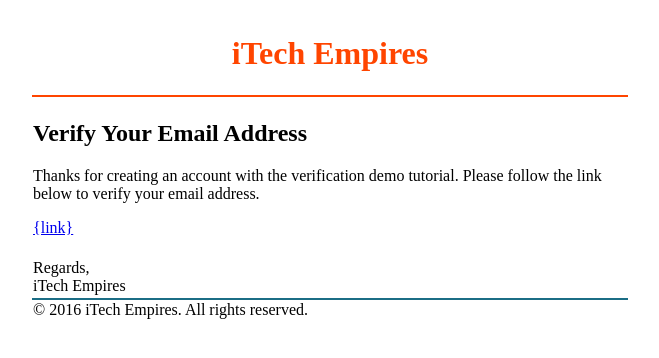
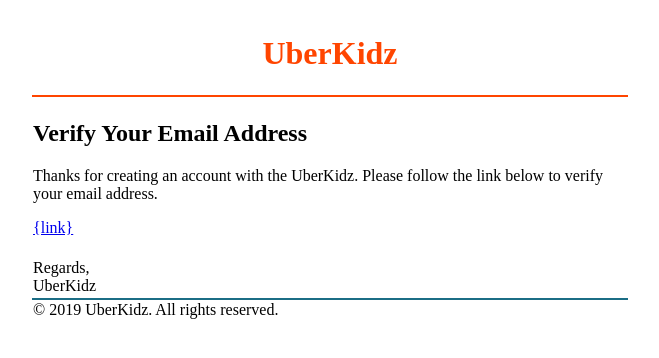
Before and after one commit to billpwchan/COMP0034_GroupM, a PHP site: page /assets/lib/email/email_verification.html in a window 1280 px wide. Shown: the top 358 px of the page, without its empty margins (310-969 px from the left). Run offline with PHP 8.4, Linux system fonts and the light colour scheme.

Commit message:
Complete email validation
Signed-off-by: Bill Chan <billpwchan@hotmail.com>

```diff
--- a/assets/controllers/login.php
+++ b/assets/controllers/login.php
@@ -10,6 +10,7 @@ if (isset($_POST['email']) and isset($_POST['pass'])) {
     SELECT user_ID, first_name, last_name, gender, email_address, password, contact_number, registration_date, avatar
     FROM user
     WHERE email_address = '{$email}'
+    AND status = 1
     ";
     $result = db_select($sql);
     if (sizeof($result) == 1 && password_verify($password, $result[0]['password'])) {
--- a/assets/lib/email/email_verification.html
+++ b/assets/lib/email/email_verification.html
@@ -31,13 +31,13 @@
             <table width="600">
                 <tr>
                     <td class="header">
-                        <h1>iTech Empires</h1>
+                        <h1>UberKidz</h1>
                     </td>
                 </tr>
                 <tr>
                     <td>
                         <h2>Verify Your Email Address</h2>
-                        <p> Thanks for creating an account with the verification demo tutorial.
+                        <p> Thanks for creating an account with the UberKidz.
                             Please follow the link below to verify your email address.</p>
                         <a href="{link}">{link}</a>
                     </td>
@@ -46,12 +46,12 @@
                     <td>
                         <br/>
                         Regards,<br/>
-                        iTech Empires
+                        UberKidz
                     </td>
                 </tr>
                 <tr>
                     <td class="footer">
-                        © 2016 iTech Empires. All rights reserved.
+                        © 2019 UberKidz. All rights reserved.
                     </td>
                 </tr>
             </table>
```
Also changed, not shown: assets/controllers/addToCart.php (+3 -4 lines), assets/lib/email/email_verification.txt (+4 -4 lines), events.php (+4 -4 lines).
